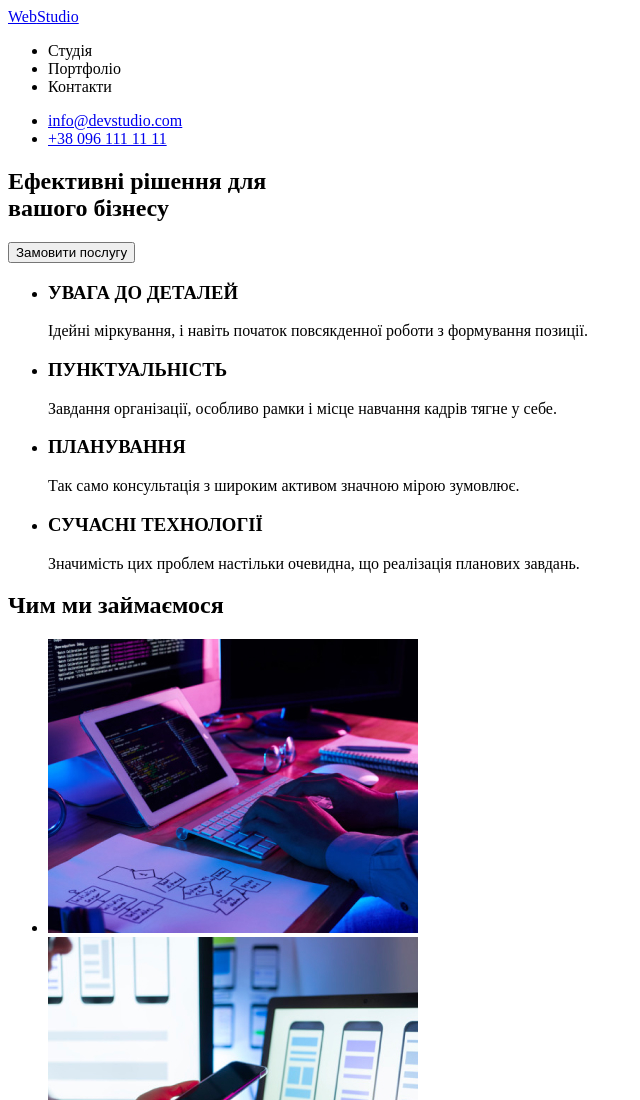
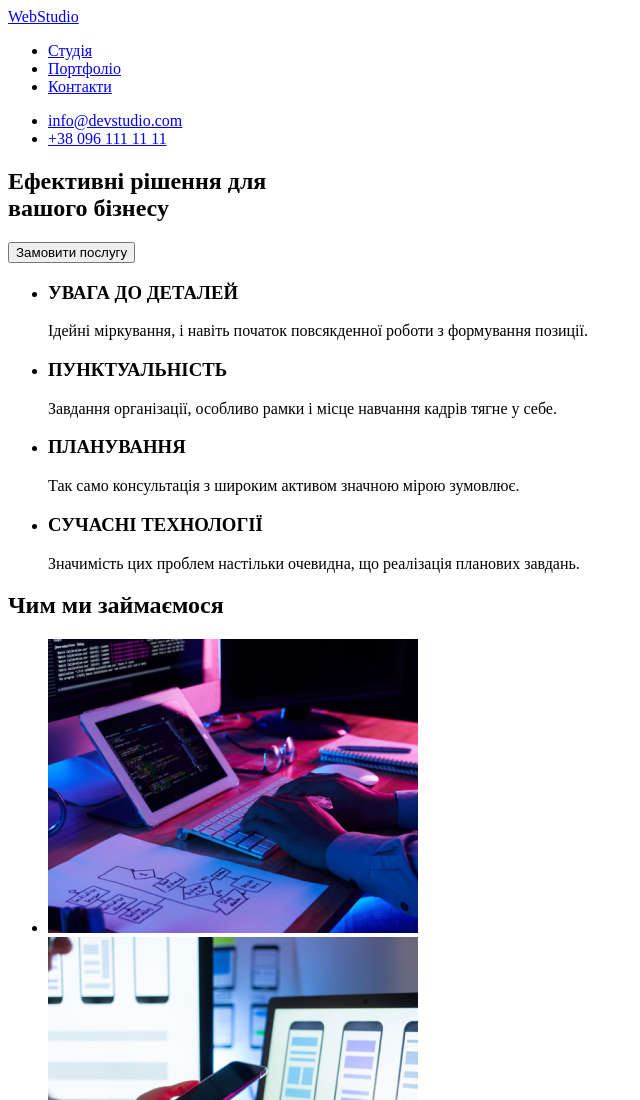
Before and after one commit to Irina-anat/github-homework1, a plain HTML site: page index.html in a window 1280 px wide. Shown: the top 1100 px of the page, without its empty margins (0-640 px from the left). Drawn offline with Linux system fonts and the light colour scheme.

Commit message:
розмітка посилань в шапці

```diff
--- a/index.html
+++ b/index.html
@@ -11,9 +11,9 @@
         <nav>
             <a href="/">Web<span>Studio</span></a>
             <ul>
-                <li>Студія</li>
-                <li>Портфоліо</li>
-                <li>Контакти</li>
+                <li><a href="/">Студія</a></li>
+                <li><a href="/">Портфоліо</a></li>
+                <li><a href="/">Контакти</a></li>
             </ul>
         </nav>
         <ul>
```
